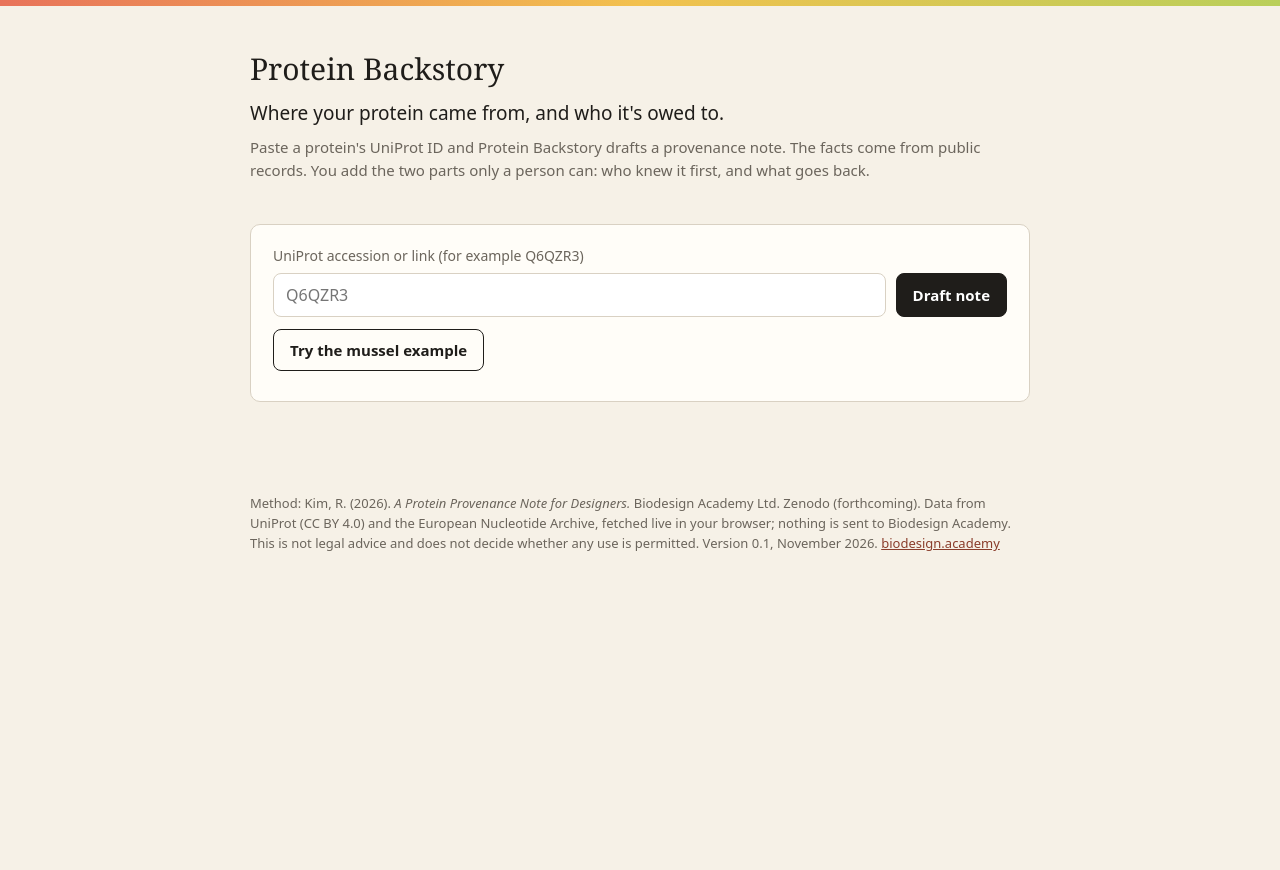
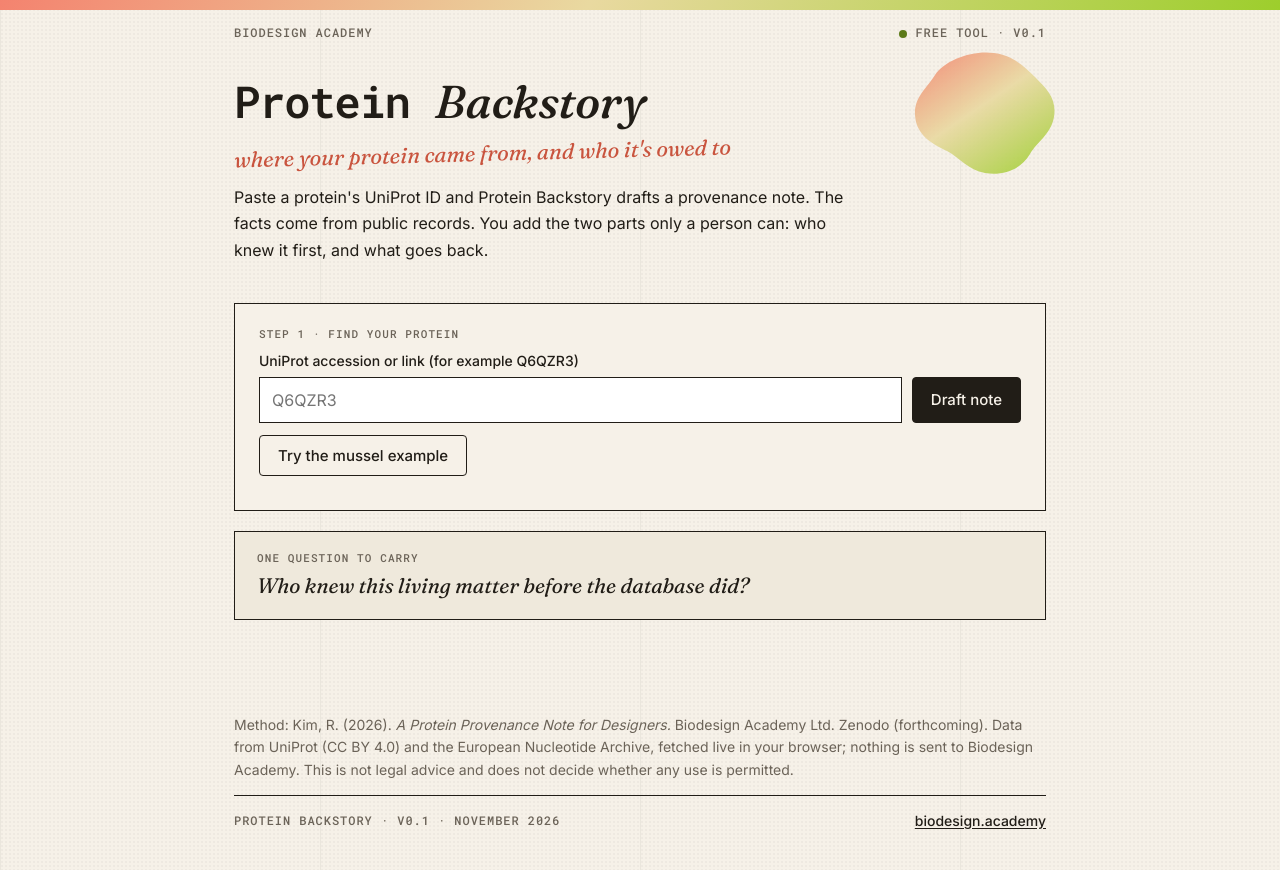
Before and after one commit to biodesign-academy/protein-backstory, a plain HTML site: page index.html in a window 1280 px wide. Before the commit the page ends 800 px from the top, so only its background shows below. Drawn offline with Linux system fonts and the light colour scheme.

Commit message:
Apply Biodesign Academy brand v3.0

```diff
--- a/index.html
+++ b/index.html
@@ -4,47 +4,90 @@
 <meta charset="utf-8">
 <meta name="viewport" content="width=device-width, initial-scale=1">
 <title>Protein Backstory · Biodesign Academy</title>
+<link rel="preconnect" href="https://fonts.googleapis.com">
+<link rel="preconnect" href="https://fonts.gstatic.com" crossorigin>
+<link href="https://fonts.googleapis.com/css2?family=Roboto+Mono:wght@400;500;600;700&family=Inter:wght@400;500&family=Fraunces:ital,opsz,wght@1,9..144,400;1,9..144,500&display=swap" rel="stylesheet">
 <style>
-  :root{--paper:#f6f1e7;--ink:#1f1d1a;--muted:#6b655c;--line:#d9d1c3;--coral:#e8735a;--lime:#b9cf5a;--card:#fffdf8;--warn:#9a4b1c}
+  /* Biodesign Academy Brand v3.0, restrained tier (reading and tool surface) */
+  :root{
+    --stock:#F6F1E8; --stock2:#EFE9DC; --ink:#211D17; --slate:#6B6358;
+    --salmon:#F4836F; --salmon-deep:#C9543E; --lime:#9DCE2C; --lime-deep:#5C7A18; --lime-hover:#B0E03F; --sand:#E9D9A0;
+    --mono:'Roboto Mono', ui-monospace, 'SF Mono', 'Cascadia Mono', 'Segoe UI Mono', Menlo, Consolas, monospace;
+    --sans:'Inter', Arial, Helvetica, sans-serif;
+    --serif:'Fraunces', 'Spectral', Georgia, serif;
+  }
   *{box-sizing:border-box}
-  body{margin:0;background:var(--paper);color:var(--ink);font:16px/1.55 Georgia,"Iowan Old Style",serif}
-  header{padding:40px 20px 24px;max-width:820px;margin:auto}
-  header h1{font-size:30px;margin:0 0 6px;font-weight:normal}
-  header p{margin:0;color:var(--muted);font-family:system-ui,sans-serif;font-size:15px}
-  .bar{height:6px;background:linear-gradient(90deg,var(--coral),#f2c14e,var(--lime))}
-  main{max-width:820px;margin:auto;padding:0 20px 60px}
-  .card{background:var(--card);border:1px solid var(--line);border-radius:10px;padding:20px 22px;margin:18px 0}
-  label{font-family:system-ui,sans-serif;font-size:14px;color:var(--muted);display:block;margin-bottom:6px}
-  input,textarea{width:100%;font:16px system-ui,sans-serif;padding:10px 12px;border:1px solid var(--line);border-radius:8px;background:#fff}
-  textarea{min-height:80px;resize:vertical}
+  html{background:var(--stock)}
+  body{margin:0;min-height:100vh;color:var(--ink);font:16px/1.65 var(--sans);
+    background-color:var(--stock);
+    background-image:
+      radial-gradient(rgba(33,29,23,.035) 1px, transparent 1px),
+      linear-gradient(to right, rgba(33,29,23,.05) 1px, transparent 1px);
+    background-size: 4px 4px, 25% 100%;}
+  .medium{height:10px;background:linear-gradient(115deg,var(--salmon),var(--sand) 46%,var(--lime))}
+  .spec{max-width:860px;margin:auto;padding:14px 24px 0;display:flex;justify-content:space-between;
+    font:500 12px/1.4 var(--mono);letter-spacing:.08em;text-transform:uppercase;color:var(--slate)}
+  .spec .seed{display:inline-block;width:8px;height:8px;border-radius:50%;background:var(--lime-deep);margin-right:8px;vertical-align:middle}
+  header{position:relative;max-width:860px;margin:auto;padding:36px 24px 20px;overflow:visible}
+  header .blob{position:absolute;right:10px;top:6px;width:150px;height:130px;opacity:.9;pointer-events:none}
+  header h1{position:relative;font:600 44px/1.1 var(--mono);letter-spacing:-.03em;margin:0 0 14px}
+  header h1 em{font:italic 500 46px/1 var(--serif);letter-spacing:0}
+  .care{position:relative;display:inline-block;font:italic 400 22px/1.3 var(--serif);color:var(--salmon-deep);transform:rotate(-1.5deg);margin:0 0 16px}
+  header p.intro{position:relative;max-width:620px;margin:0;color:var(--ink);font:16px/1.65 var(--sans)}
+  main{max-width:860px;margin:auto;padding:0 24px 60px}
+  .card{background:var(--stock);border:1px solid var(--ink);padding:22px 24px;margin:20px 0}
+  .eyebrow{font:500 11px/1.4 var(--mono);letter-spacing:.1em;text-transform:uppercase;color:var(--slate);margin:0 0 10px}
+  label{font:500 14px/1.4 var(--sans);color:var(--ink);display:block;margin-bottom:6px}
+  input,textarea{width:100%;font:16px/1.5 var(--sans);color:var(--ink);padding:10px 12px;border:1px solid var(--ink);border-radius:0;background:#fff}
+  input:focus,textarea:focus,button:focus-visible{outline:2px solid var(--salmon-deep);outline-offset:2px}
+  textarea{min-height:84px;resize:vertical}
   .row{display:flex;gap:10px}
   .row input{flex:1}
-  button{font:600 15px system-ui,sans-serif;padding:10px 16px;border-radius:8px;border:1px solid var(--ink);background:var(--ink);color:#fff;cursor:pointer}
+  button{font:500 15px/1 var(--sans);padding:12px 18px;border-radius:4px;border:1px solid var(--ink);background:var(--ink);color:var(--stock);cursor:pointer}
+  button:hover{background:var(--salmon-deep);border-color:var(--salmon-deep)}
   button.ghost{background:transparent;color:var(--ink)}
+  button.ghost:hover{background:var(--stock2);border-color:var(--ink)}
+  button.lime{background:var(--lime);color:var(--ink);border-color:var(--ink)}
+  button.lime:hover{background:var(--lime-hover)}
   button:disabled{opacity:.5;cursor:wait}
-  h2{font-size:20px;font-weight:normal;margin:0 0 10px}
-  .field{border-top:1px solid var(--line);padding:14px 0}
+  h2{font:600 22px/1.25 var(--mono);letter-spacing:-.02em;margin:0 0 12px}
+  .field{border-top:1px solid rgba(33,29,23,.25);padding:16px 0}
   .field:first-of-type{border-top:0}
-  .field h3{font:600 15px system-ui,sans-serif;margin:0 0 6px}
-  .auto{font-family:system-ui,sans-serif;font-size:12px;color:var(--muted);font-weight:normal;margin-left:6px}
-  .gap{color:var(--warn)}
-  .small{font-family:system-ui,sans-serif;font-size:13px;color:var(--muted)}
-  .status{font-family:system-ui,sans-serif;font-size:14px;margin-top:10px;color:var(--muted)}
+  .field h3{font:600 16px/1.35 var(--mono);letter-spacing:-.01em;margin:0 0 8px}
+  .auto{display:inline-block;font:500 11px/1.6 var(--sans);color:var(--ink);background:var(--stock2);border:1px solid rgba(33,29,23,.3);padding:0 8px;margin-left:8px;border-radius:4px;vertical-align:middle}
+  .auto.you{background:var(--lime);border-color:var(--ink)}
+  .gap{color:var(--ink)}
+  ul{padding-left:20px;margin:6px 0}
+  li.gap::marker{color:var(--salmon-deep)}
+  .small{font:14px/1.6 var(--sans);color:var(--slate)}
+  .status{font:14px/1.5 var(--sans);margin-top:12px;color:var(--slate)}
   .actions{display:flex;gap:10px;flex-wrap:wrap;margin-top:12px}
-  pre{white-space:pre-wrap;font:13px/1.5 ui-monospace,Menlo,monospace;background:#f2ede2;padding:14px;border-radius:8px;max-height:420px;overflow:auto}
-  a{color:#8a3d2b}
-  footer{max-width:820px;margin:auto;padding:0 20px 40px}
+  pre{white-space:pre-wrap;font:13px/1.6 var(--mono);background:var(--stock2);border:1px solid var(--ink);padding:16px;max-height:440px;overflow:auto}
+  a{color:var(--ink);text-decoration:underline;text-underline-offset:2px}
+  a:hover{color:var(--salmon-deep)}
+  .question{background:var(--stock2);border:1px solid var(--ink);padding:18px 22px;margin:20px 0}
+  .question .eyebrow{margin-bottom:6px}
+  .question p.q{margin:0;font:italic 400 21px/1.4 var(--serif);color:var(--ink)}
+  footer{max-width:860px;margin:auto;padding:0 24px 40px}
+  footer .spec{padding:16px 0 0;border-top:1px solid var(--ink);margin-top:8px}
+  @media (max-width:600px){header h1{font-size:34px} header h1 em{font-size:36px} header .blob{width:96px;height:84px;right:0} .row{flex-direction:column}}
 </style>
 </head>
 <body>
-<div class="bar"></div>
+<div class="medium" aria-hidden="true"></div>
+<div class="spec"><span>Biodesign Academy</span><span><span class="seed" aria-hidden="true"></span>Free tool · v0.1</span></div>
 <header>
-  <h1>Protein Backstory</h1>
-  <p style="font-size:19px;color:#1f1d1a;margin:0 0 8px">Where your protein came from, and who it's owed to.</p>
-  <p>Paste a protein's UniProt ID and Protein Backstory drafts a provenance note. The facts come from public records. You add the two parts only a person can: who knew it first, and what goes back.</p>
+  <svg class="blob" viewBox="0 0 150 130" aria-hidden="true">
+    <defs><linearGradient id="g" gradientUnits="userSpaceOnUse" x1="0" y1="20" x2="150" y2="110" gradientTransform="rotate(25 75 65)"><stop offset="0" stop-color="#F4836F"/><stop offset=".46" stop-color="#E9D9A0"/><stop offset="1" stop-color="#9DCE2C"/></linearGradient></defs>
+    <path fill="url(#g)" d="M84 6c18 2 30 13 41 24 12 12 22 22 19 40-3 17-17 25-24 37-9 15-26 22-45 19-17-3-25-15-38-22C22 97 6 88 5 68 4 50 17 41 25 28 35 13 62 3 84 6z"/>
+  </svg>
+  <h1>Protein <em>Backstory</em></h1>
+  <p class="care">where your protein came from, and who it's owed to</p>
+  <p class="intro">Paste a protein's UniProt ID and Protein Backstory drafts a provenance note. The facts come from public records. You add the two parts only a person can: who knew it first, and what goes back.</p>
 </header>
 <main>
   <div class="card">
+    <p class="eyebrow">Step 1 · Find your protein</p>
     <label for="acc">UniProt accession or link (for example Q6QZR3)</label>
     <div class="row">
       <input id="acc" placeholder="Q6QZR3" autocomplete="off">
@@ -55,12 +98,13 @@
   </div>
 
   <div class="card" id="noteCard" hidden>
+    <p class="eyebrow">Step 2 · Read and complete</p>
     <h2 id="noteTitle">Provenance note</h2>
     <div class="field"><h3>1. The sequence <span class="auto">filled from UniProt</span></h3><div id="f1"></div></div>
     <div class="field"><h3>2. The organism <span class="auto">filled from UniProt and the nucleotide record</span></h3><div id="f2"></div></div>
     <div class="field"><h3>3. Who recorded it <span class="auto">filled from UniProt</span></h3><div id="f3"></div></div>
     <div class="field">
-      <h3>4. Who knew it first <span class="auto">yours to fill</span></h3>
+      <h3>4. Who knew it first <span class="auto you">yours to fill</span></h3>
       <p class="small">People, communities or practices with knowledge of this organism or what it does, before or outside laboratory science. Leads are not conclusions: much of this knowledge was never written down, and naming a community without their agreement can cause harm. Only communities apply Local Contexts Labels; never assign one.</p>
       <label for="f4leads">Leads found (each with its source)</label>
       <textarea id="f4leads" placeholder="None found yet."></textarea>
@@ -73,16 +117,17 @@
       <label for="f5user" style="margin-top:8px">Tools you used and any changes you made to the sequence</label>
       <textarea id="f5user" placeholder="For example: folded with Boltz-2 on Rowan; sequence not changed."></textarea></div>
     <div class="field"><h3>6. Rules that may apply <span class="auto">flags, not rulings</span></h3><div id="f6"></div></div>
-    <div class="field"><h3>7. What goes back <span class="auto">yours to fill</span></h3>
+    <div class="field"><h3>7. What goes back <span class="auto you">yours to fill</span></h3>
       <textarea id="f7" placeholder="Credit, payment, shared results, a contribution to a fund, time. If nothing yet, say so.">Nothing yet.</textarea></div>
     <div class="field"><h3>8. Gaps <span class="auto">listed automatically; add your own</span></h3><div id="f8"></div>
       <textarea id="f8user" placeholder="Anything else you could not establish."></textarea></div>
     <div class="actions">
-      <button id="build">Make the note</button>
+      <button class="lime" id="build">Make the note</button>
     </div>
   </div>
 
   <div class="card" id="outCard" hidden>
+    <p class="eyebrow">Step 3 · Keep it</p>
     <h2>Your note</h2>
     <pre id="out"></pre>
     <div class="actions">
@@ -90,9 +135,11 @@
       <button class="ghost" id="copy">Copy text</button>
     </div>
   </div>
+  <div class="question"><p class="eyebrow">One question to carry</p><p class="q">Who knew this living matter before the database did?</p></div>
 </main>
 <footer class="small">
-  <p>Method: Kim, R. (2026). <em>A Protein Provenance Note for Designers.</em> Biodesign Academy Ltd. Zenodo (forthcoming). Data from UniProt (CC BY 4.0) and the European Nucleotide Archive, fetched live in your browser; nothing is sent to Biodesign Academy. This is not legal advice and does not decide whether any use is permitted. Version 0.1, November 2026. <a href="https://biodesign.academy">biodesign.academy</a></p>
+  <p>Method: Kim, R. (2026). <em>A Protein Provenance Note for Designers.</em> Biodesign Academy Ltd. Zenodo (forthcoming). Data from UniProt (CC BY 4.0) and the European Nucleotide Archive, fetched live in your browser; nothing is sent to Biodesign Academy. This is not legal advice and does not decide whether any use is permitted.</p>
+  <div class="spec"><span>Protein Backstory · v0.1 · November 2026</span><span style="text-transform:none;letter-spacing:0"><a href="https://biodesign.academy" style="font:500 14px var(--sans)">biodesign.academy</a></span></div>
 </footer>
 
 <script>
```
